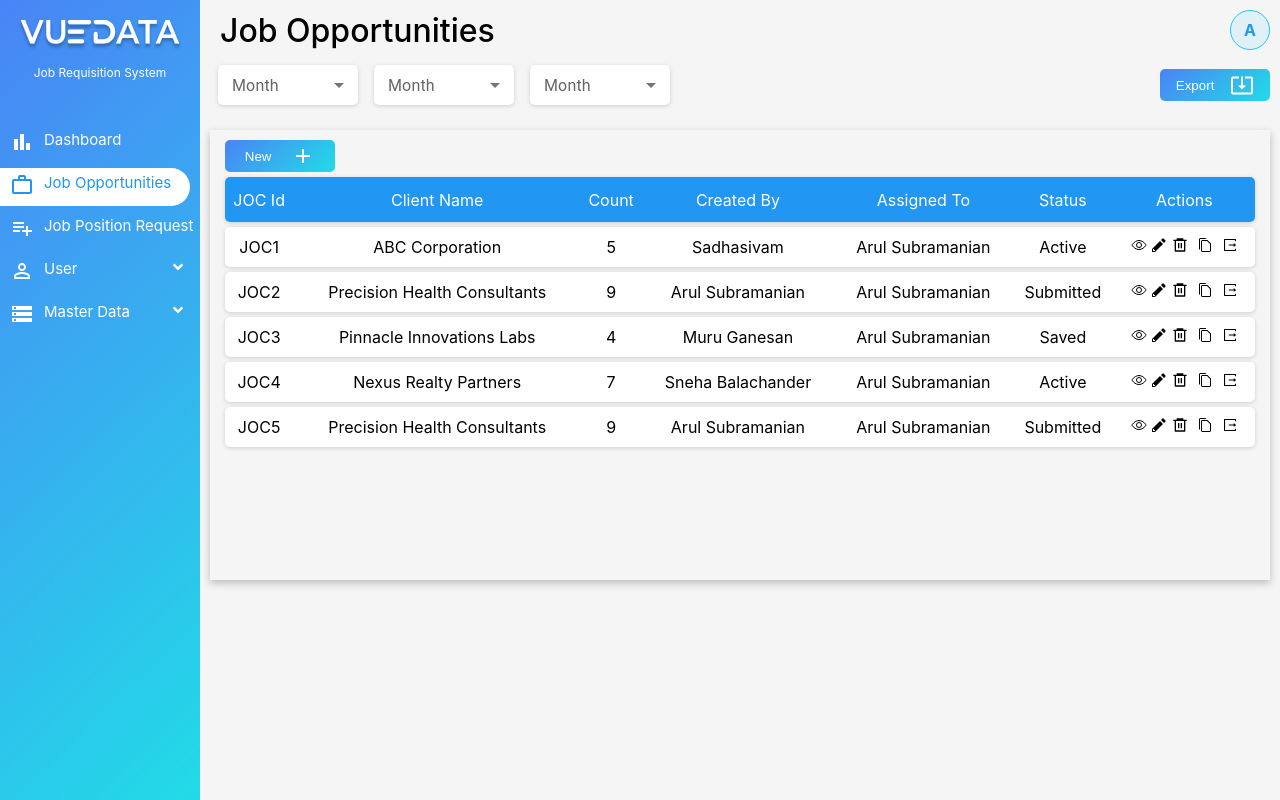
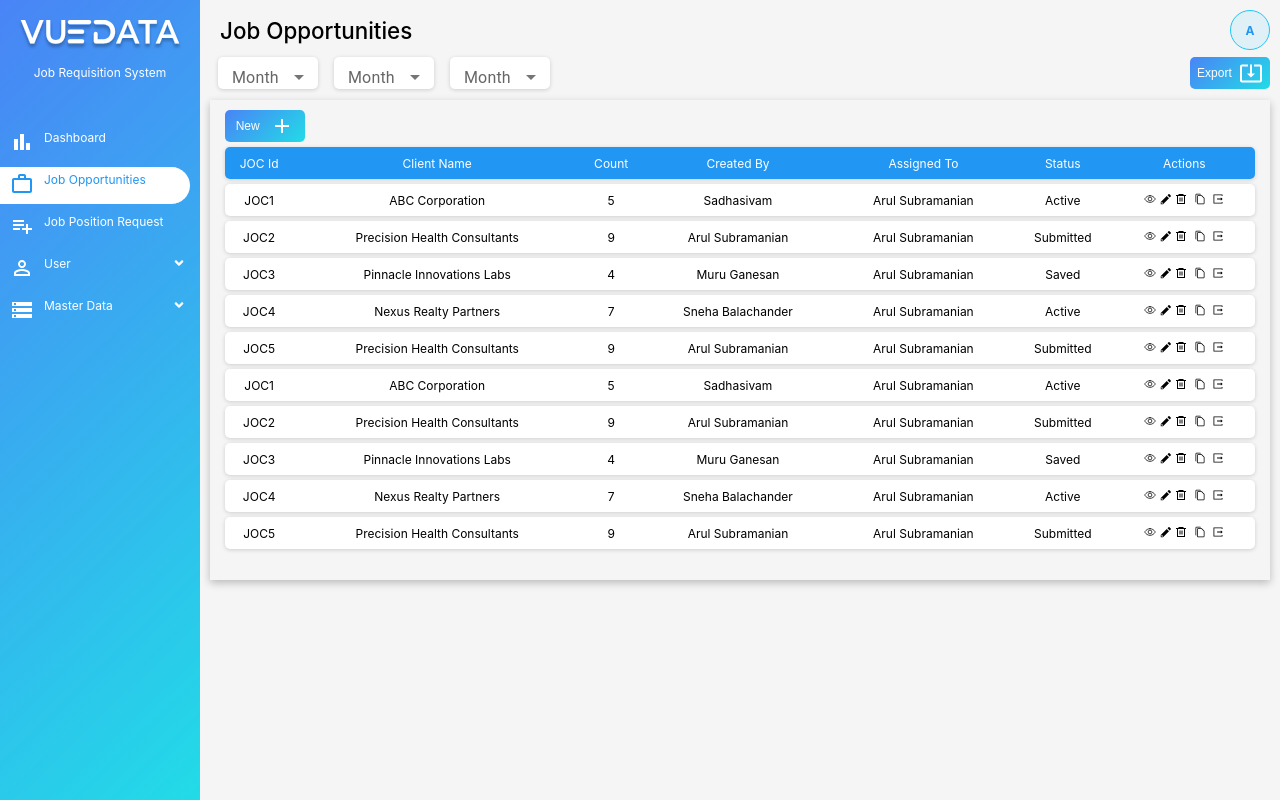
Before and after one commit to vd-vaishoo/rts-layout, a React (Create React App) app: page /jobopportunities in a window 1280 px wide. Built offline with nearby package versions, Linux system fonts and the light colour scheme.

Commit message:
figma design

```diff
--- a/src/App.css
+++ b/src/App.css
@@ -11,7 +11,7 @@ body{
   display: flex;
   position: relative;
   background-color: #f5f5f5;
-
+  font-size: 12px;
 
 }
 main {
@@ -24,7 +24,7 @@ main {
 }
 
 .title {
-  font-size: 2rem;
+  font-size: 1.4rem;
   display: grid;
   place-items: center;
   font-weight:500;
@@ -40,6 +40,7 @@ main {
   overflow-y: auto;
   position: fixed;
   overflow-x: hidden;
+  font-size: 14px;
 
 }
 
@@ -68,15 +69,10 @@ main {
   height: 20px;
   padding: 10px;
 }
-.search input {
-  border: none;
-  margin-left: 10px;
-  border-radius: 5px;
-  background: rgb(238, 238, 238);
 
-  color: white;
+.icon{
+  font-size: 12px;
 }
-
 .routes {
   margin-top: 15px;
   display: flex;
@@ -113,7 +109,7 @@ main {
 }
 .link_text {
   white-space: nowrap;
-  font-size: 15px;
+  font-size: 12px;
 }
 
 .menu {
@@ -154,8 +150,8 @@ main {
   align-items: center;
 }
 .filterbar{
-  height: 50px;
-  margin-top: 10px;
+  height: 35px;
+  margin-top: 5px;
   /* background-color: pink; */
   display: flex;
   justify-content: space-between;
@@ -169,11 +165,12 @@ main {
   border: none;
   color:white;
   height: 32px;
-  width: 110px;
+  width: 80px;
   border-radius: 5px;
   background:linear-gradient(to bottom, #2196F3,#21c6f3);
   background: linear-gradient(136deg, rgba(52, 118, 246, 0.89) 0%, #22DBE7 100%);
   cursor: pointer;
+  font-size: 12px;
 }
 table {
   border-spacing: 0px;
@@ -201,7 +198,7 @@ tr td:last-child { border-bottom-right-radius: 5px; }
   display: flex;
   flex-direction: column;
   box-shadow: rgba(0, 0, 0, 0.24) 0px 3px 8px;
-  min-height: 450px;
+  min-height: 480px;
   padding: 10px 15px;
 }
 
@@ -249,7 +246,9 @@ tr td:last-child { border-bottom-right-radius: 5px; }
   border:0;
   border-radius: 5px;
   color:black;
+  line-height: 20px;
   box-shadow: rgba(0, 0, 0, 0.16) 0px 1px 4px;
+
 }
 
 
--- a/src/components/Dropdown.jsx
+++ b/src/components/Dropdown.jsx
@@ -6,7 +6,7 @@ const Dropdown = () => {
   return (
 	<><FormControl
 	className="mui-inputbox"
-	sx={{ m: 1, minWidth: 140 }}
+	sx={{ m: 1, minWidth: 100, height: 32, fontSize: 14 }}
 	size="small"
   >
 	<InputLabel id="demo-select-small-label">Month</InputLabel>
--- a/src/pages/JobOpportunities.jsx
+++ b/src/pages/JobOpportunities.jsx
@@ -29,7 +29,7 @@ const JobOpportunities = () => {
       </div>
 
       {/* JO table section */}
-      <div className="table-container" style={{marginTop:"20px"}}>
+      <div className="table-container" style={{marginTop:"10px"}}>
           <div>
             <NewButton/>
           </div>
@@ -39,7 +39,7 @@ const JobOpportunities = () => {
                 backgroundColor: "#2196F3",
                 color: "white",
                 textAlign: "center",
-                height: "45px",
+                height: "32px",
               }}
             >
               <td>JOC Id</td>
@@ -57,7 +57,7 @@ const JobOpportunities = () => {
                 backgroundColor: "white",
                 color: "black",
                 textAlign: "center",
-                height: "40px",
+                height: "32px",
                 borderRadius: "5px",
               }}
             >
@@ -86,7 +86,7 @@ const JobOpportunities = () => {
                 backgroundColor: "white",
                 color: "black",
                 textAlign: "center",
-                height: "40px",
+                height: "32px",
                 borderRadius: "5px",
               }}
             >
@@ -115,7 +115,7 @@ const JobOpportunities = () => {
                 backgroundColor: "white",
                 color: "black",
                 textAlign: "center",
-                height: "40px",
+                height: "32px",
                 borderRadius: "5px",
               }}
             >
@@ -144,7 +144,7 @@ const JobOpportunities = () => {
                 backgroundColor: "white",
                 color: "black",
                 textAlign: "center",
-                height: "40px",
+                height: "32px",
                 borderRadius: "5px",
               }}
             >
@@ -173,7 +173,152 @@ const JobOpportunities = () => {
                 backgroundColor: "white",
                 color: "black",
                 textAlign: "center",
-                height: "40px",
+                height: "32px",
+                borderRadius: "5px",
+              }}
+            >
+              <td>JOC5</td>
+              <td>Precision Health Consultants</td>
+              <td>9</td>
+              <td>Arul Subramanian</td>
+              <td>Arul Subramanian</td>
+              <td>Submitted</td>
+              <td>
+                <IoEyeOutline />
+                &nbsp;
+                <GoPencil />
+                &nbsp;
+                <RiDeleteBin6Line />
+                &nbsp;&nbsp;
+                <VscCopy />
+                &nbsp;&nbsp;
+                <AiOutlineExport />
+              </td>
+            </tr>
+            {/* <br /> */}
+            <div style={{height:"5px"}}></div>
+            <tr
+              style={{
+                backgroundColor: "white",
+                color: "black",
+                textAlign: "center",
+                height: "32px",
+                borderRadius: "5px",
+              }}
+            >
+              <td>JOC1</td>
+              <td>ABC Corporation</td>
+              <td>5</td>
+              <td>Sadhasivam</td>
+              <td>Arul Subramanian</td>
+              <td>Active</td>
+              <td>
+                <IoEyeOutline />
+                &nbsp;
+                <GoPencil />
+                &nbsp;
+                <RiDeleteBin6Line />
+                &nbsp;&nbsp;
+                <VscCopy />
+                &nbsp;&nbsp;
+                <AiOutlineExport />
+              </td>
+            </tr>
+            {/* <br /> */}
+            <div style={{height:"5px"}}></div>
+            <tr
+              style={{
+                backgroundColor: "white",
+                color: "black",
+                textAlign: "center",
+                height: "32px",
+                borderRadius: "5px",
+              }}
+            >
+              <td>JOC2</td>
+              <td>Precision Health Consultants</td>
+              <td>9</td>
+              <td>Arul Subramanian</td>
+              <td>Arul Subramanian</td>
+              <td>Submitted</td>
+              <td>
+                <IoEyeOutline />
+                &nbsp;
+                <GoPencil />
+                &nbsp;
+                <RiDeleteBin6Line />
+                &nbsp;&nbsp;
+                <VscCopy />
+                &nbsp;&nbsp;
+                <AiOutlineExport />
+              </td>
+            </tr>
+            {/* <br /> */}
+            <div style={{height:"5px"}}></div>
+            <tr
+              style={{
+                backgroundColor: "white",
+                color: "black",
+                textAlign: "center",
+                height: "32px",
+                borderRadius: "5px",
+              }}
+            >
+              <td>JOC3</td>
+              <td>Pinnacle Innovations Labs</td>
+              <td>4</td>
+              <td>Muru Ganesan</td>
+              <td>Arul Subramanian</td>
+              <td>Saved</td>
+              <td>
+                <IoEyeOutline />
+                &nbsp;
+                <GoPencil />
+                &nbsp;
+                <RiDeleteBin6Line />
+                &nbsp;&nbsp;
+                <VscCopy />
+                &nbsp;&nbsp;
+                <AiOutlineExport />
+              </td>
+            </tr>
+            {/* <br /> */}
+            <div style={{height:"5px"}}></div>
+            <tr
+              style={{
+                backgroundColor: "white",
+                color: "black",
+                textAlign: "center",
+                height: "32px",
+                borderRadius: "5px",
+              }}
+            >
+              <td>JOC4</td>
+              <td>Nexus Realty Partners</td>
+              <td>7</td>
+              <td>Sneha Balachander</td>
+              <td>Arul Subramanian</td>
+              <td>Active</td>
+              <td>
+                <IoEyeOutline />
+                &nbsp;
+                <GoPencil />
+                &nbsp;
+                <RiDeleteBin6Line />
+                &nbsp;&nbsp;
+                <VscCopy />
+                &nbsp;&nbsp;
+                <AiOutlineExport />
+              </td>
+            </tr>
+            {/* <br /> */}
+            <div style={{height:"5px"}}></div>
+            <tr
+              style={{
+                backgroundColor: "white",
+                color: "black",
+                textAlign: "center",
+                height: "32px",
                 borderRadius: "5px",
               }}
             >
```
